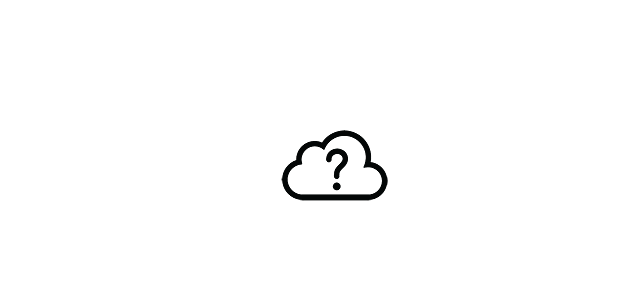
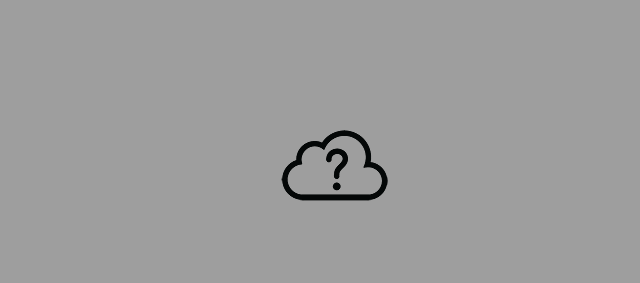
Before and after one commit to toocozzy/Weather-App, a plain HTML site: page index.html in a window 1280 px wide. Shown: the part 207-490 px from the top of the page, without its empty margins (371-1011 px from the left). Drawn offline with Linux system fonts and the light colour scheme; the site is published under a folder, as on GitHub Pages, so addresses that start at the root find nothing.

Commit message:
fix bg img display issue

```diff
--- a/css/style.css
+++ b/css/style.css
@@ -10,7 +10,7 @@ body {
   justify-content: center;
   flex-direction: column;
   align-items: center;
-  background-image: url(/img/petr-vysohlid-9fqwGqGLUxc-unsplash.jpg);
+  background-image: url("./../img/petr-vysohlid-9fqwGqGLUxc-unsplash.jpg");
   background-position: center;
   background-size: cover;
   background-repeat: no-repeat;
```
